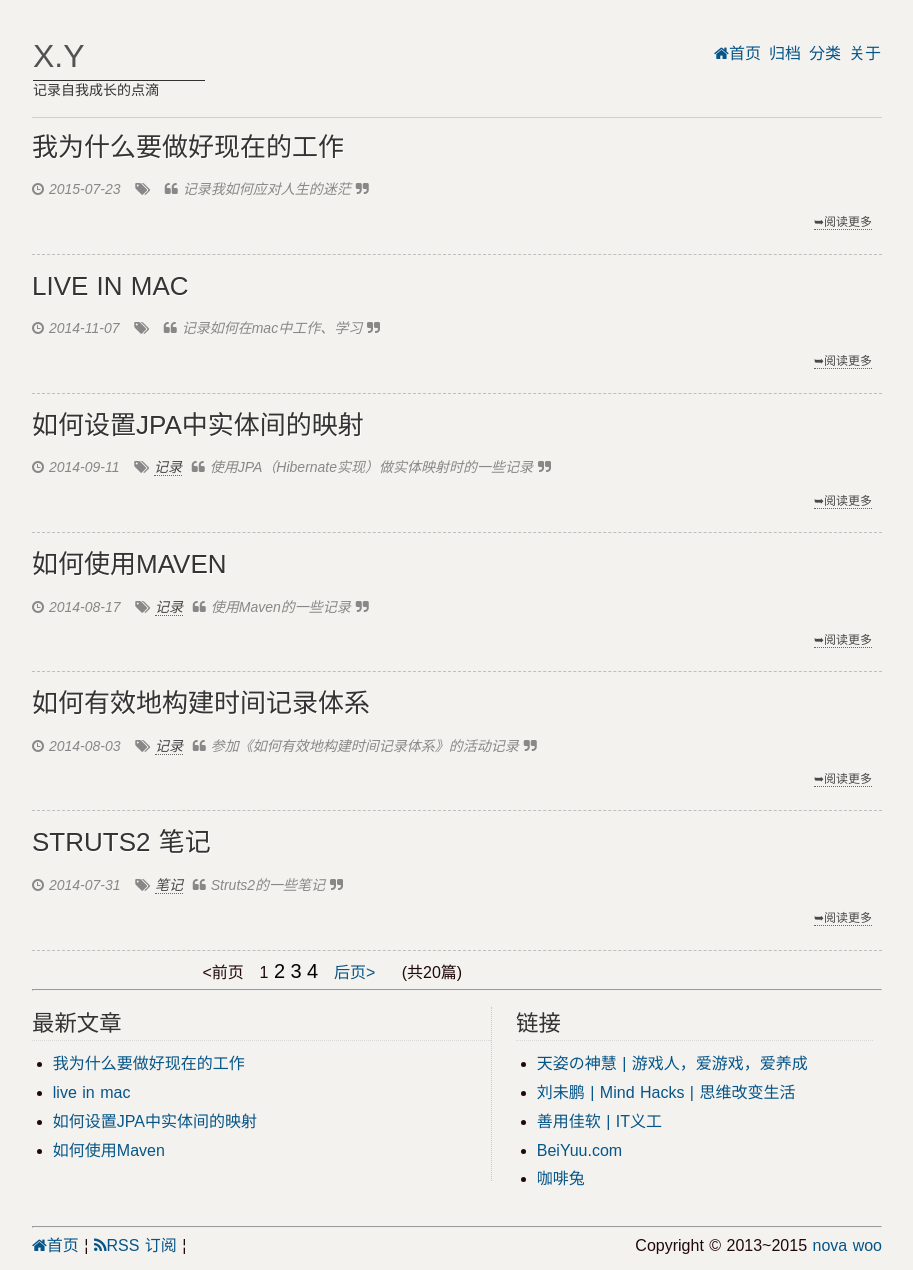
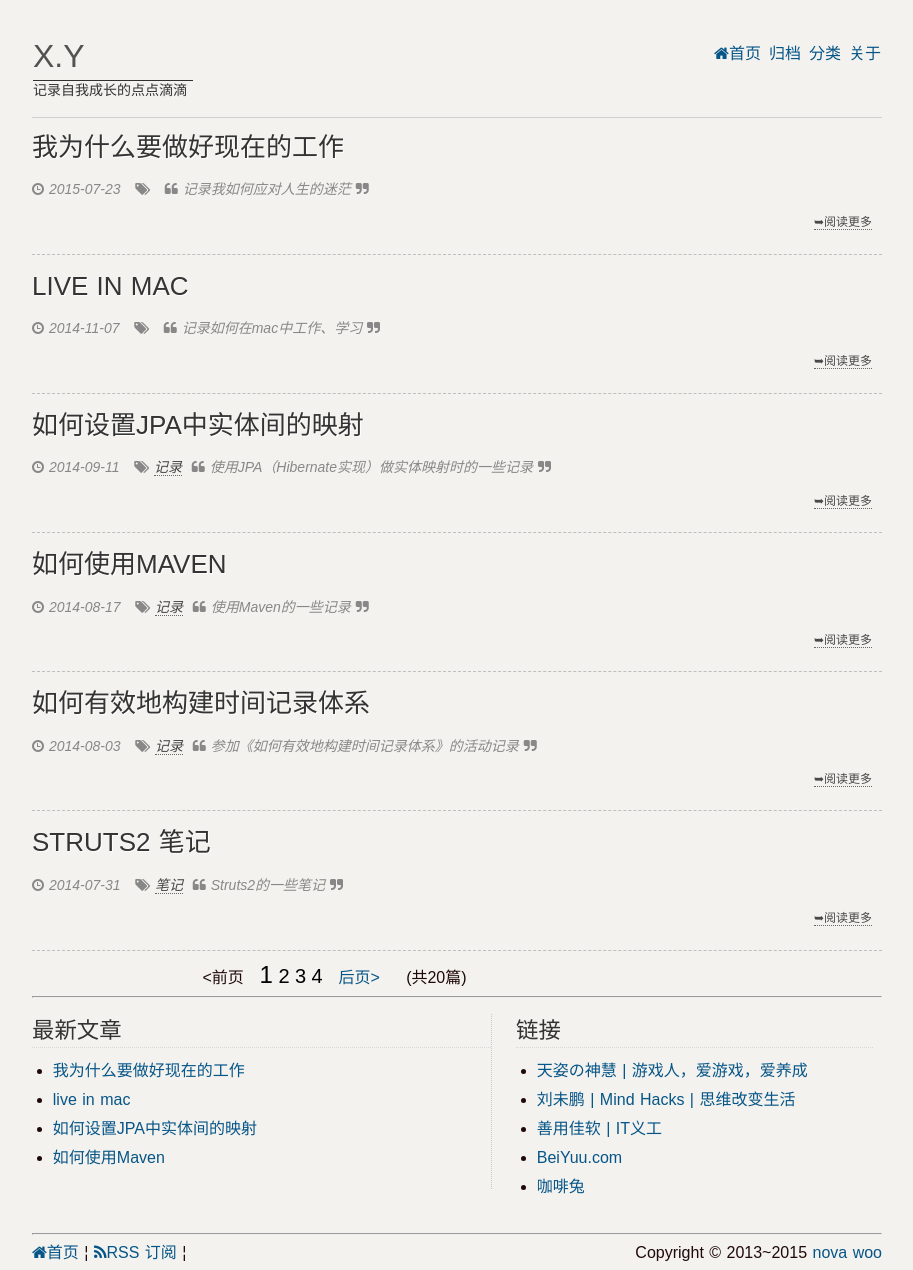
Before and after one commit to novawoo/novawoo.github.com, a Jekyll site: the page built from index.html, in a window 1280 px wide. Shown: the whole page, without its empty margins (183-1096 px from the left). Built offline with Jekyll 4.4.1, drawn with Linux system fonts in a browser that asks for light colours; Markdown is read by kramdown in place of the engine named in the settings; the list of posts is cut into pages by our own code.

Commit message:
modified:   page.html 	modified:   ../css/style.css

```diff
--- a/_layouts/page.html
+++ b/_layouts/page.html
@@ -6,7 +6,7 @@ layout:           default
 <span class="alignleft">
   <hgroup class="violet-site">
   <h1><a href="/" ret="bootmark">{{site.title}}</a></h1>
-    <h2>记录自我成长的点滴</h2>
+    <h2>记录自我成长的点点滴滴</h2>
   </hgroup>
 </span>
   <span class="alignright"><span><a href="/" title="首页" ret="bootmark"><i class="icon-home"></i>首页</a></span><span><a href="/archives.html" ret="bootmark">归档</a></span> <span><a href="/categories.html" ret="bootmark">分类</a></span> <span><a href="/about.html" ret="bootmark">关于</a></span> </span>
--- a/css/style.css
+++ b/css/style.css
@@ -226,7 +226,7 @@ h1, h2, h3, h4, h5, h6{ font-weight: 500; font-weight: 700\9; color:#333; }
 .main-index .main-excerpt .more a { color: #484848; }
 .pagination  { margin-left:10em; list-style: none outside none; }
 .pagination .page { margin: 0  .65em 0 .65em; display: inline; padding-top: 20px; }
-.pagination .currentitem a { font-size:1.5em; color:#000000; }
+.pagination .currentitem { font-size:1.5em; color:#000000; }
 .pagination .pageitem a { font-size:1.25em; color:#000000;}
 .lost-footer .alignleft, .lost-logo .alignleft {display:inline;float:left;margin-right:24px;margin-top:4px;margin-bottom:2px;}
 .lost-footer .alignright {display:table;float:right;margin:4px 0px 2px 24px;}
@@ -402,7 +402,7 @@ pre code, .highlight code{margin: 0; padding: 0; background-color: transparent;
 }
 
 .violet-logo { float: left; position: relative; width: 66px; height: 66px; margin: 20px 0 12px 0px; -moz-border-radius: 33px 33px; -webkit-border-radius: 33px 33px; -o-border-radius: 33px 33px; border-radius: 33px 33px; }
-.violet-site { float: left; margin: 20px 0 12px 1px; position: relative; width: 172px; color: #525252;
+.violet-site { float: left; margin: 20px 0 12px 1px; position: relative; width: 160px; color: #525252;
  }
 .violet-site h1, .violet-site h1 a { font-size: 32px; font-weight: normal; color: #525252; margin-bottom: 0;}
 .violet-site h1 a:hover { color: #323232; text-decoration: none; }
```
